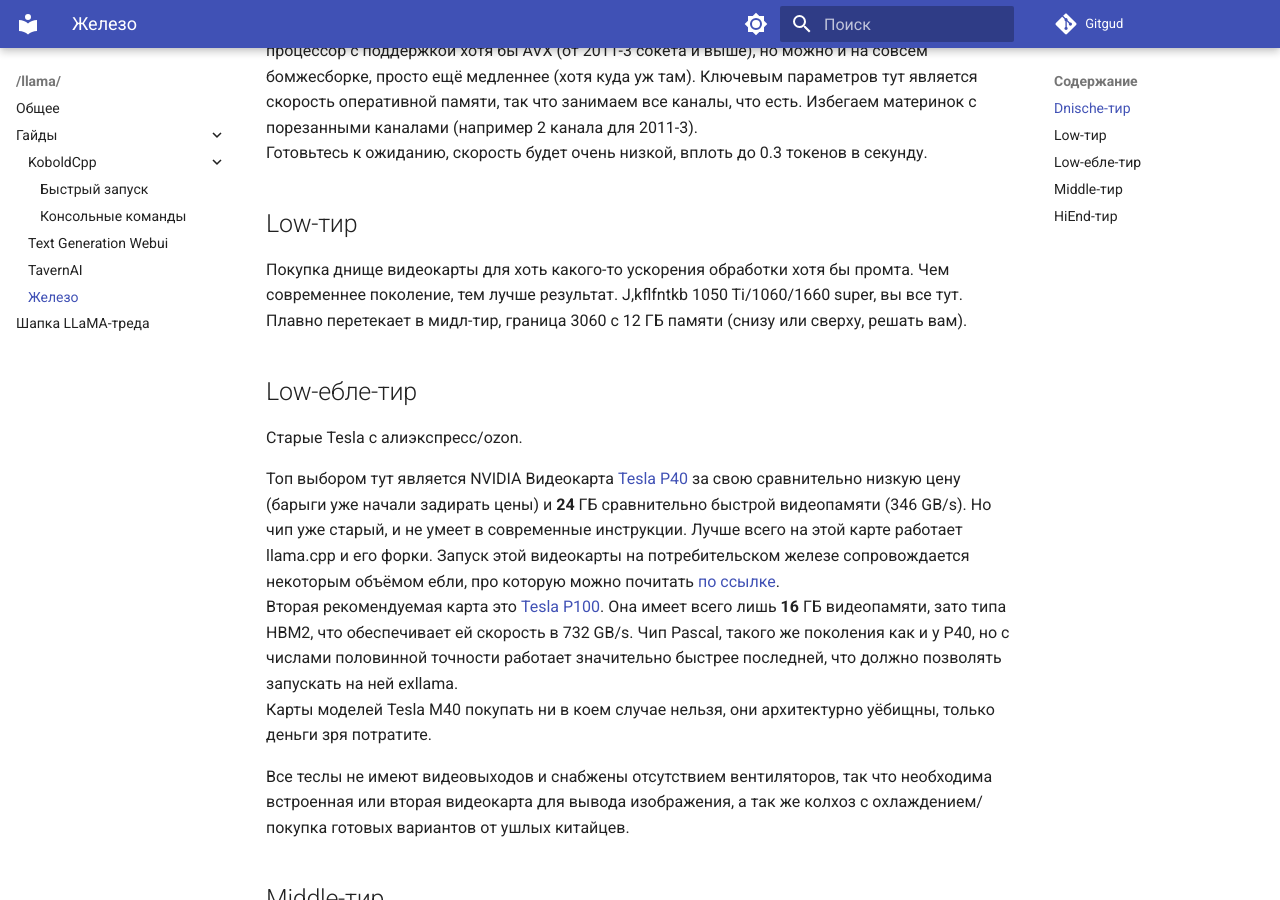
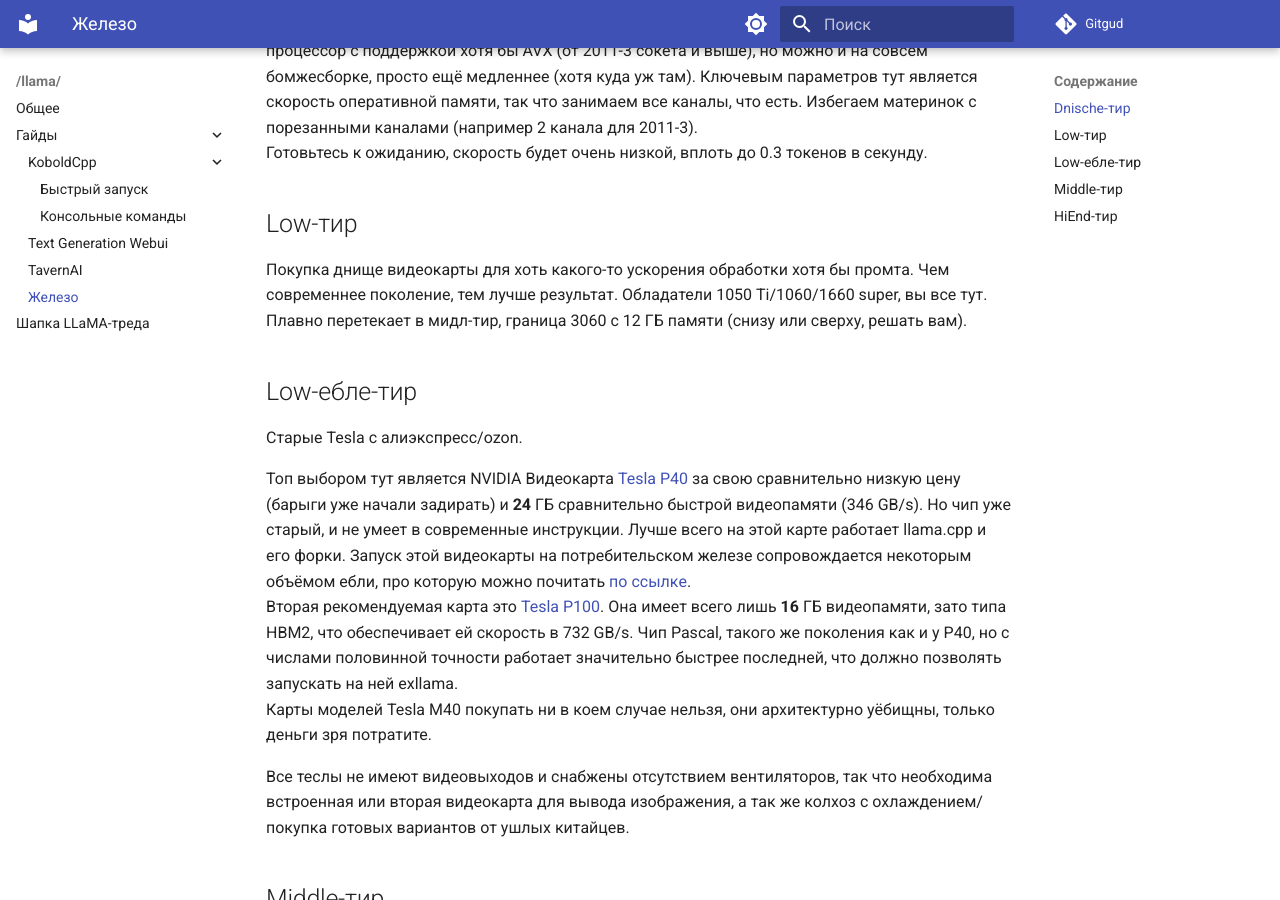
Before and after one commit to 2ch-ai/wiki, an MkDocs documentation site: the page built from docs/llama/guides/hardware.md, in a window 1280 px wide and 900 px high, scrolled down 390 px. Built offline with MkDocs 1.6.1 and Material for MkDocs 9.7.7, drawn with Linux system fonts in a browser that asks for light colours.

Commit message:
Update hardware.md

```diff
--- a/docs/llama/guides/hardware.md
+++ b/docs/llama/guides/hardware.md
@@ -11,13 +11,13 @@
 
 ## Low-тир
 
-Покупка днище видеокарты для хоть какого-то ускорения обработки хотя бы промта. Чем современнее поколение, тем лучше результат. J,kflfntkb 1050 Ti/1060/1660 super, вы все тут. Плавно перетекает в мидл-тир, граница 3060 с 12 ГБ памяти (снизу или сверху, решать вам).
+Покупка днище видеокарты для хоть какого-то ускорения обработки хотя бы промта. Чем современнее поколение, тем лучше результат. Обладатели 1050 Ti/1060/1660 super, вы все тут. Плавно перетекает в мидл-тир, граница 3060 с 12 ГБ памяти (снизу или сверху, решать вам).
 
 ## Low-ебле-тир
 
 Старые Tesla с алиэкспресс/ozon.
 
-Топ выбором тут является NVIDIA Видеокарта [Tesla P40](https://images.nvidia.com/content/pdf/tesla/184427-Tesla-P40-Datasheet-NV-Final-Letter-Web.pdf) за свою сравнительно низкую цену (барыги уже начали задирать цены) и **24** ГБ сравнительно быстрой видеопамяти (346 GB/s). Но чип уже старый, и не умеет в современные инструкции. Лучше всего на этой карте работает llama.cpp и его форки. Запуск этой видеокарты на потребительском железе сопровождается некоторым объёмом ебли, про которую можно почитать [по ссылке](https://github.com/JingShing/How-to-use-tesla-p40).
+Топ выбором тут является NVIDIA Видеокарта [Tesla P40](https://images.nvidia.com/content/pdf/tesla/184427-Tesla-P40-Datasheet-NV-Final-Letter-Web.pdf) за свою сравнительно низкую цену (барыги уже начали задирать) и **24** ГБ сравнительно быстрой видеопамяти (346 GB/s). Но чип уже старый, и не умеет в современные инструкции. Лучше всего на этой карте работает llama.cpp и его форки. Запуск этой видеокарты на потребительском железе сопровождается некоторым объёмом ебли, про которую можно почитать [по ссылке](https://github.com/JingShing/How-to-use-tesla-p40).
 Вторая рекомендуемая карта это [Tesla P100](https://images.nvidia.com/content/tesla/pdf/nvidia-tesla-p100-PCIe-datasheet.pdf). Она имеет всего лишь **16** ГБ видеопамяти, зато типа HBM2, что обеспечивает ей скорость в 732 GB/s. Чип Pascal, такого же поколения как и у P40, но с числами половинной точности работает значительно быстрее последней, что должно позволять запускать на ней exllama.
 Карты моделей Tesla M40 покупать ни в коем случае нельзя, они архитектурно уёбищны, только деньги зря потратите.
 
```
